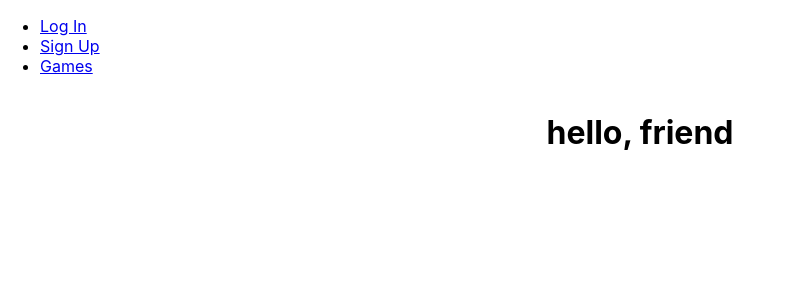
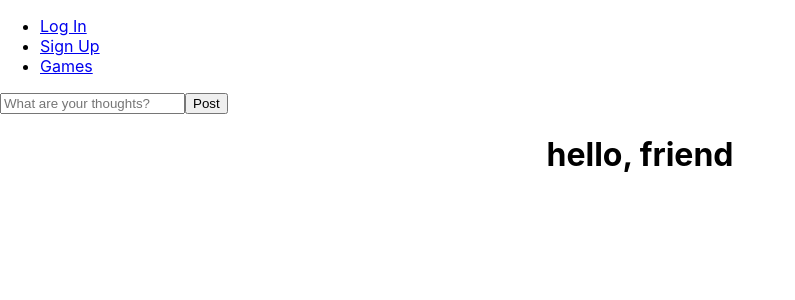
Before and after one commit to tyebean/great-lakes-games-front-end, a React (Create React App) app: page / in a window 1280 px wide. Shown: the top 300 px of the page, without its empty margins (0-795 px from the left). Built offline with nearby package versions, Linux system fonts and the light colour scheme; no server answers.

Commit message:
app.js import org

```diff
--- a/src/App.jsx
+++ b/src/App.jsx
@@ -1,15 +1,18 @@
 import { useState } from 'react'
 import { Routes, Route, useNavigate, Navigate } from 'react-router-dom'
+// * template component imports
+import Signup from './pages/Signup/Signup'
 import NavBar from './components/NavBar/NavBar'
+import Login from './pages/Login/Login'
+import Profiles from './pages/Profiles/Profiles'
+import Landing from './pages/Landing/Landing'
+import ChangePassword from './pages/ChangePassword/ChangePassword'
+// * our component imports
+import GameDetails from './components/GameDetails/GameDetails'
 import GameList from './pages/GameList/GameList'
-import GameDetails from './components/GameDetails/GameDetails'
-import Signup from './pages/Signup/Signup'
-import Login from './pages/Login/Login'
-import Landing from './pages/Landing/Landing'
-import Profiles from './pages/Profiles/Profiles'
-import ChangePassword from './pages/ChangePassword/ChangePassword'
+import ReviewForm from './components/Reviews/ReviewForm/ReviewForm'
+// * service imports
 import * as authService from './services/authService'
-import ReviewForm from './components/Reviews/ReviewForm/ReviewForm'
 import * as reviewService from './services/reviewService'
 
 
@@ -36,6 +39,7 @@ const App = () => {
   return (
     <div className='App'>
       <NavBar user={user} handleLogout={handleLogout} />
+      <ReviewForm handleAddReview={handleAddReview}/>
 
       <Routes>
         <Route path="/" element={<Landing user={user} />} />
@@ -48,8 +52,6 @@ const App = () => {
           element={<Login handleSignupOrLogin={handleSignupOrLogin} />}
         />
         <Route path='/games' element={<GameList />} />
-
-        <Route path='/reviews' element={<ReviewForm handleAddReview={handleAddReview}/>} />
 
         <Route path='/details' element={<GameDetails />} />
 
```
